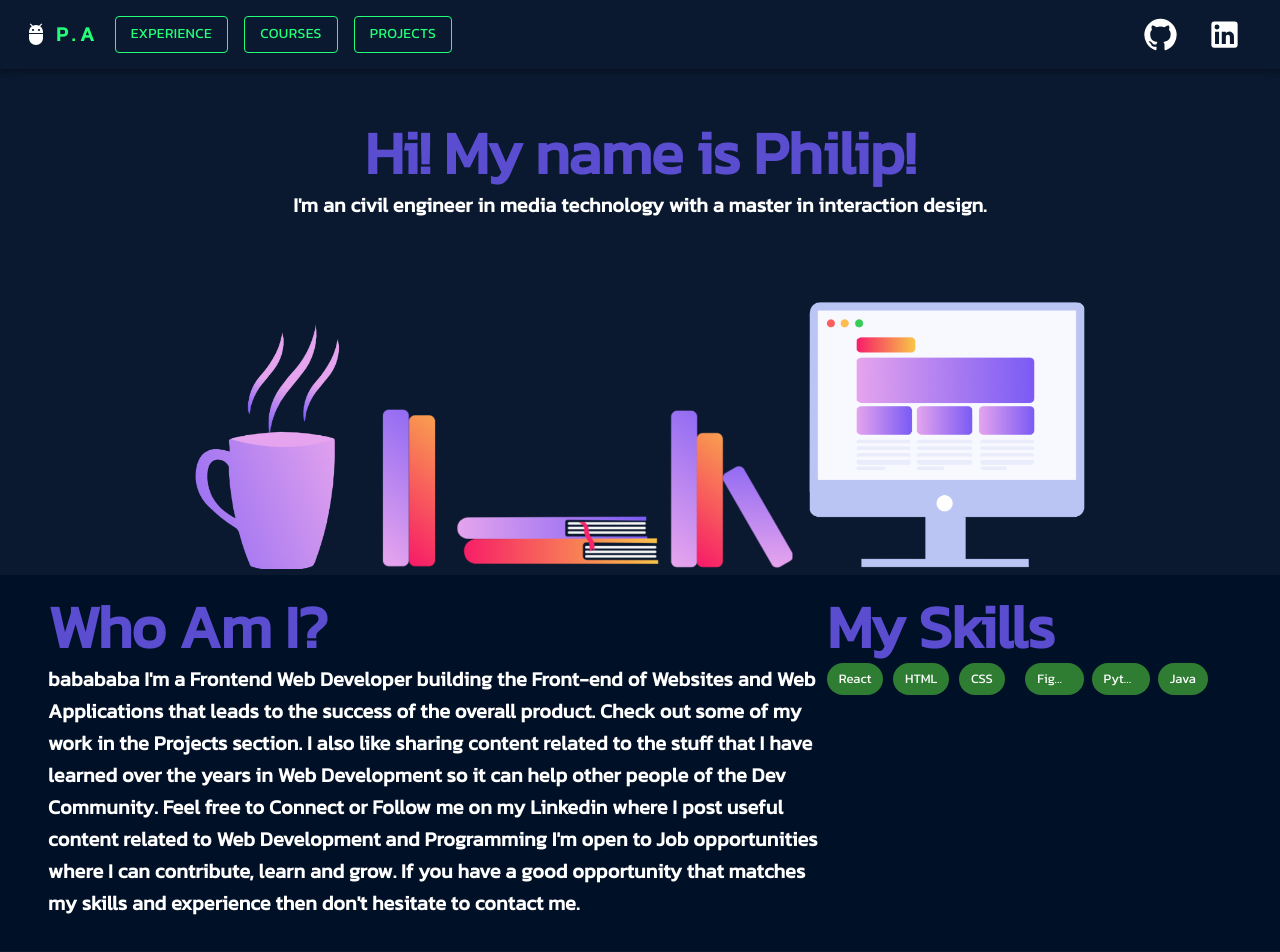
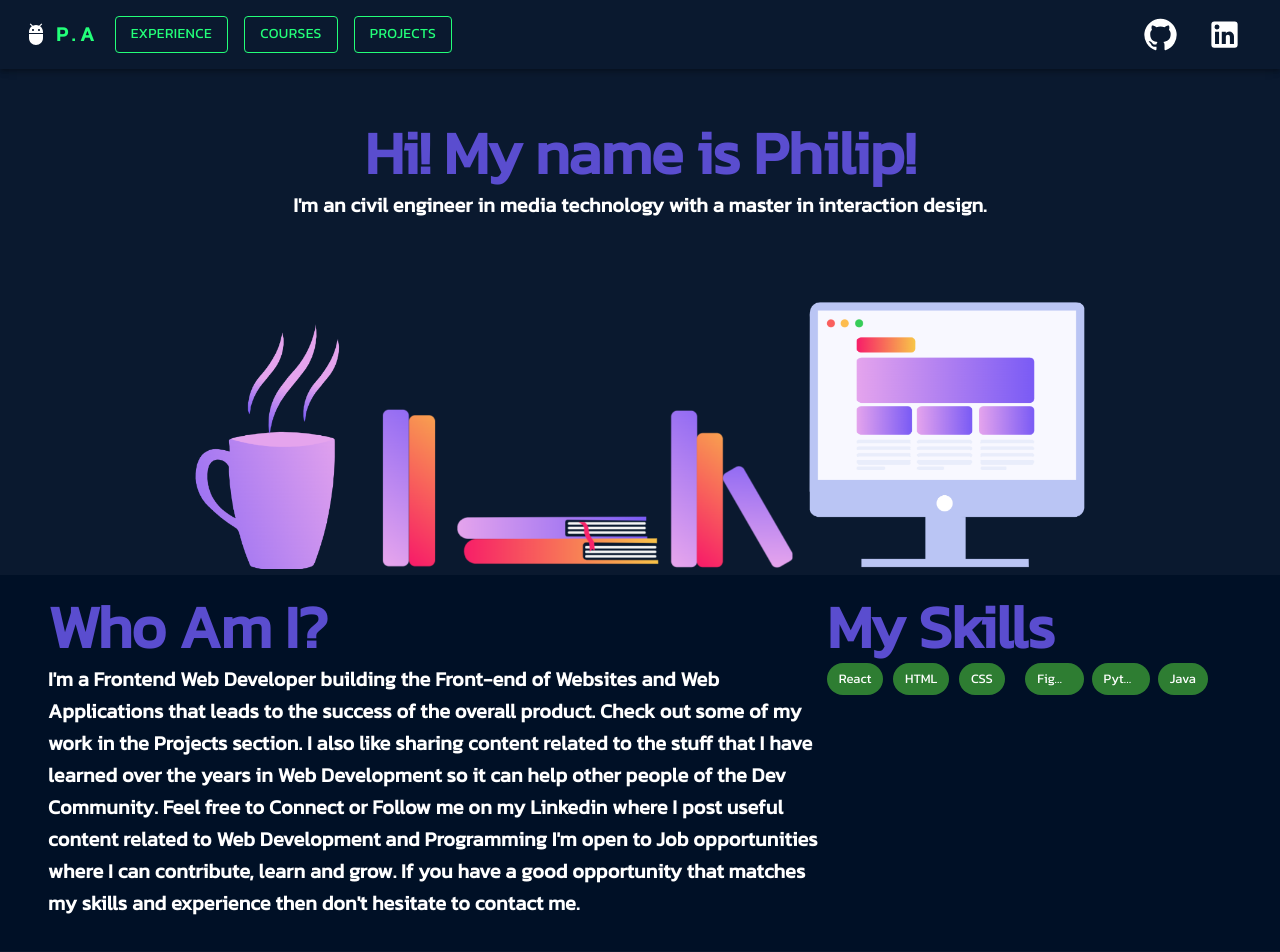
Before and after one commit to philipaxelsson94/my-portfolio, a React (Create React App) app: page / in a window 1280 px wide. Shown: the top 952 px of the page. Built offline with nearby package versions, Linux system fonts and the light colour scheme.

Commit message:
testetet

```diff
--- a/src/components/About.js
+++ b/src/components/About.js
@@ -23,7 +23,7 @@ export default function About() {
                     fontWeight: 800,
                     color: 'white',
                     }}>
-                    babababa I'm a Frontend Web Developer building the Front-end of Websites and Web Applications that leads to the success of the overall product. Check out some of my work in the Projects section.
+                    I'm a Frontend Web Developer building the Front-end of Websites and Web Applications that leads to the success of the overall product. Check out some of my work in the Projects section.
 
 I also like sharing content related to the stuff that I have learned over the years in Web Development so it can help other people of the Dev Community. Feel free to Connect or Follow me on my Linkedin where I post useful content related to Web Development and Programming
 
```
